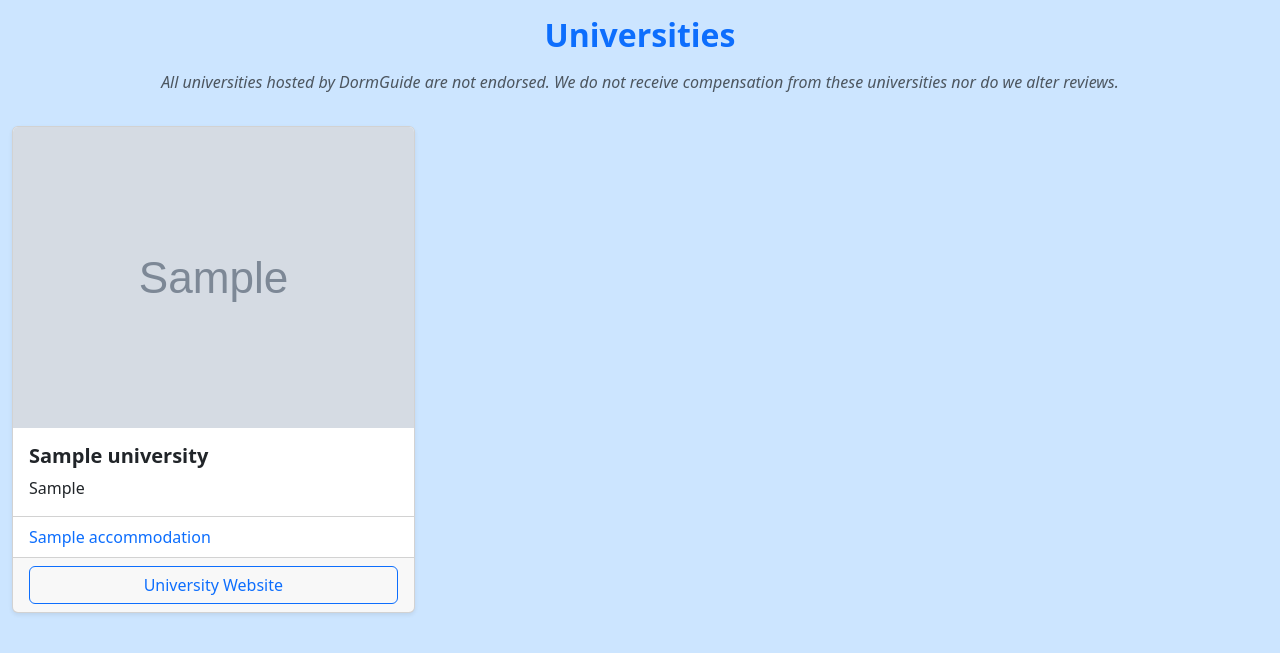
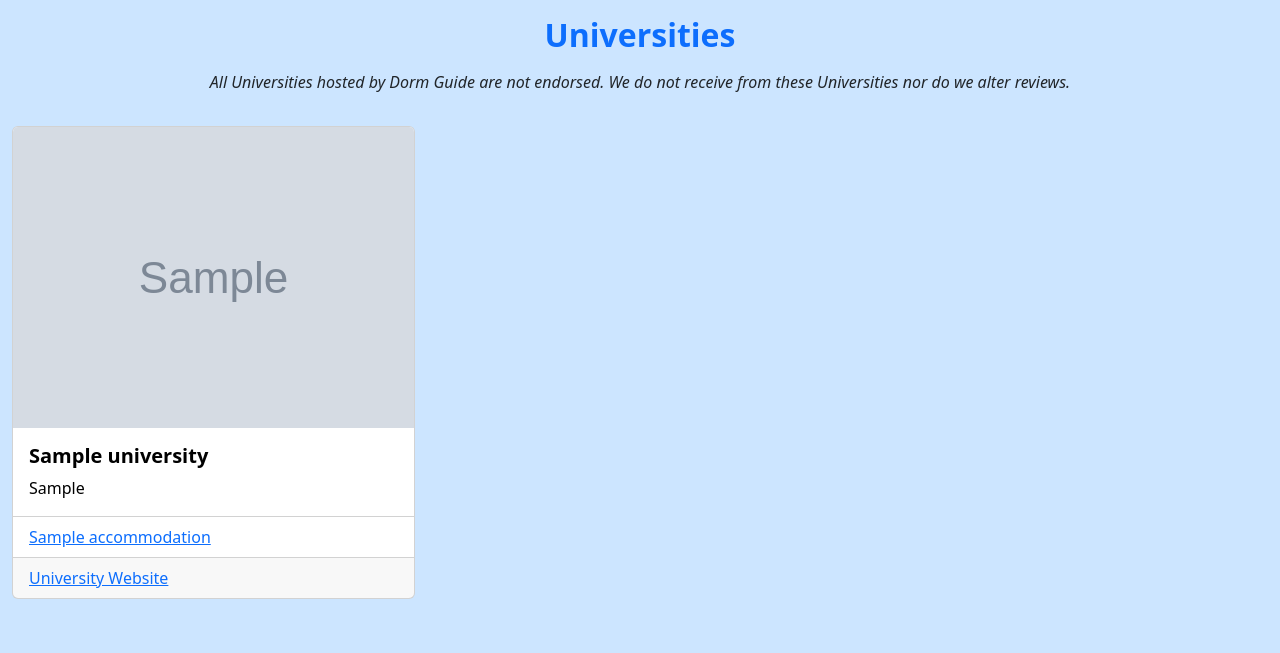
Before and after one commit to ViSaLrOxX/DormGuide, a Django app: template templates/dorm_guide_app/universities.html in a window 1280 px wide. Shown: the part 109-762 px from the top of the page. Run offline with Django 3.2, Linux system fonts and the light colour scheme; the template is opened without the code that fills it: values that come from a table or form of the project are taken from there, others are empty; tables that the repository leaves empty hold one stand-in row (values such as "Sample post"); grey boxes marked "Sample" are stand-in pictures; some libraries are stand-ins or nearby versions.

Commit message:
Update universities.html

```diff
--- a/templates/dorm_guide_app/universities.html
+++ b/templates/dorm_guide_app/universities.html
@@ -2,70 +2,49 @@
 
 {% block title_block %}
     Universities
-{% endblock %}
+{% endblock title_block %}
 
 {% block content %}
-
     <nav aria-label="breadcrumb">
         <ol class="breadcrumb">
-        <li class="breadcrumb-item">
-            <a href="{% url 'dormguide:index' %}">Home</a>
-        </li>
-        <li class="breadcrumb-item active" aria-current="page">Universities</li>
+            <li class="breadcrumb-item"><a href="{% url 'dorm-guide:index' %}">Home</a></li>
+            <li class="breadcrumb-item active">Universities</li>
         </ol>
     </nav>
 
-
     <div class="row mb-3 text-center">
         <h2 class="mb-3 text-primary"><b>Universities</b></h2>
-    <p class="text-muted">
-        <em>All universities hosted by DormGuide are not endorsed. We do not receive compensation from these universities nor do we alter reviews.</em>
-    </p>
+        <p><em>All Universities hosted by Dorm Guide are not endorsed. We do not receive from these Universities nor
+            do we alter reviews.</em></p>
     </div>
-
 
     <div class="row row-cols-1 row-cols-md-3 g-4">
         {% for u in universities %}
             <div class="col">
-        <div class="card h-100 shadow-sm">
-
-            <a href="{% url 'dormguide:university' u.slug %}" style="text-decoration: none; color: inherit;">
-                <img src="{% if u.picture %}{{ MEDIA_URL }}{{ u.picture }}{% else %}{{ STATIC_URL }}/images/uni_default.jpg{% endif %}"
-                     class="card-img-top"
-                     alt="{{ u.name }}">
-            </a>
-
-
+                <a href="{% url 'dorm-guide:university' u.slug %}" style="text-decoration: none; color: black">
+                    <div class="card h-100">
+                        <img src="{% if u.picture %}{{ MEDIA_URL }}{{ u.picture }}{% else %}{{ STATIC_URL }}/images/uni_default.jpg{% endif %}" class="card-img-top">
                         <div class="card-body">
                             <h5 class="card-title"><b>{{ u.name }}</b></h5>
                             <p class="card-text">{{ u.synopsis }}</p>
                         </div>
-
-
                         {% if accommodations %}
-            <ul class="list-group list-group-flush">
                         {% for a in accommodations %}
                             {% if a.university == u %}
-                <li class="list-group-item">
-                    <a href="{% url 'dormguide:accommodation' u.slug a.slug %}" class="text-decoration-none">
-                        {{ a.name }}
-                    </a>
-                </li>
+                                <ul class="list-group list-group-flush">
+                                    <div class="list-group-item">
+                                        <a href="{% url 'dorm-guide:accommodation' u.slug a.slug %}">{{ a.name }}</a>
+                                    </div>
+                                </ul>
                             {% endif %}
                         {% endfor %}
-            </ul>
                         {% endif %}
-
-
                         <div class="card-footer">
-                <a href="{{ u.website }}" target="_blank" class="btn btn-outline-primary w-100">
-                    University Website
+                            <a href="{{ u.website }}" target="_blank" class="card-link">University Website</a>
+                        </div>
+                    </div>
                 </a>
             </div>
-        </div>
-    </div>
-    {% empty %}
-    <p class="text-center text-muted">No universities available at the moment.</p>
         {% endfor %}
     </div>
 {% endblock %}
```
Lines whose indentation alone changed are shown as unchanged.
